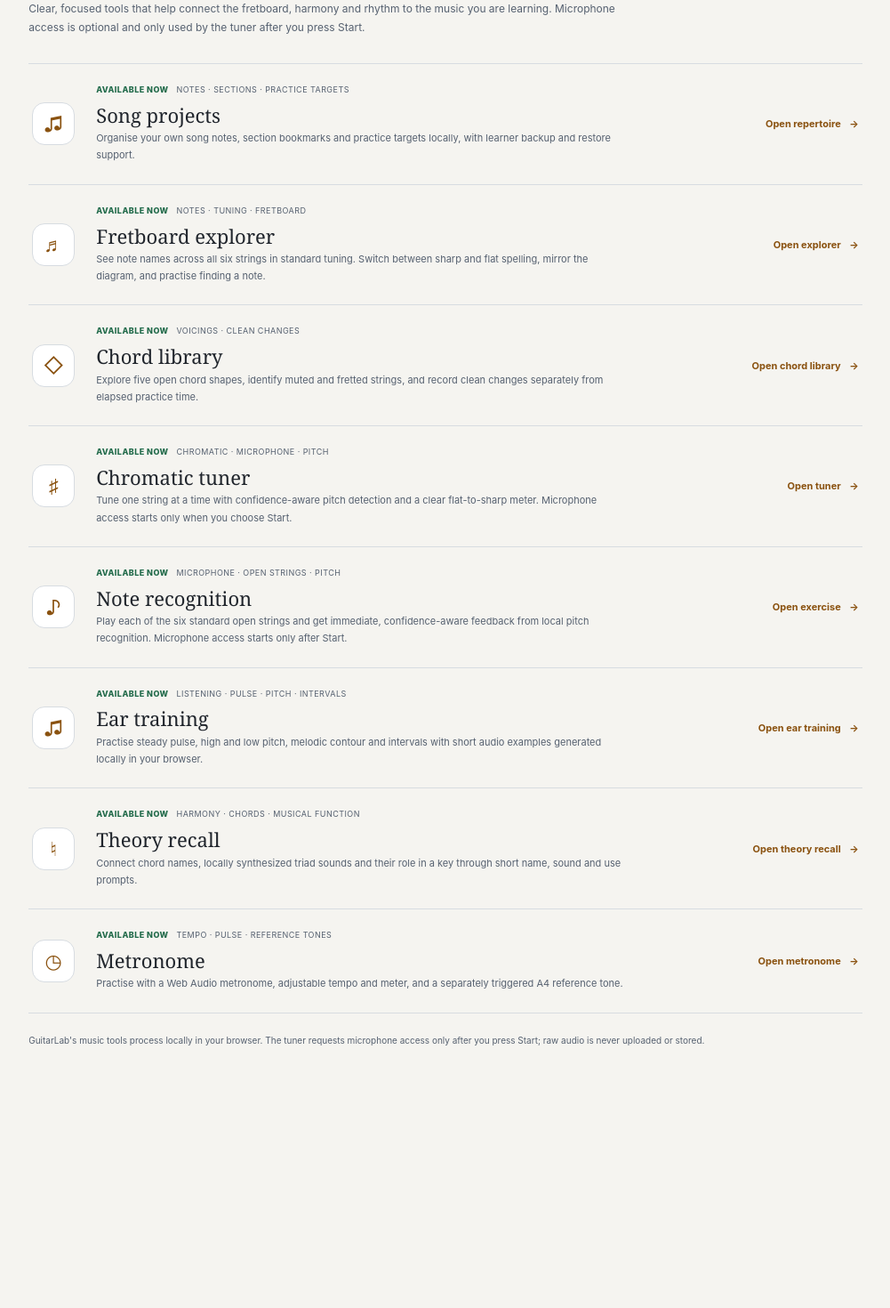
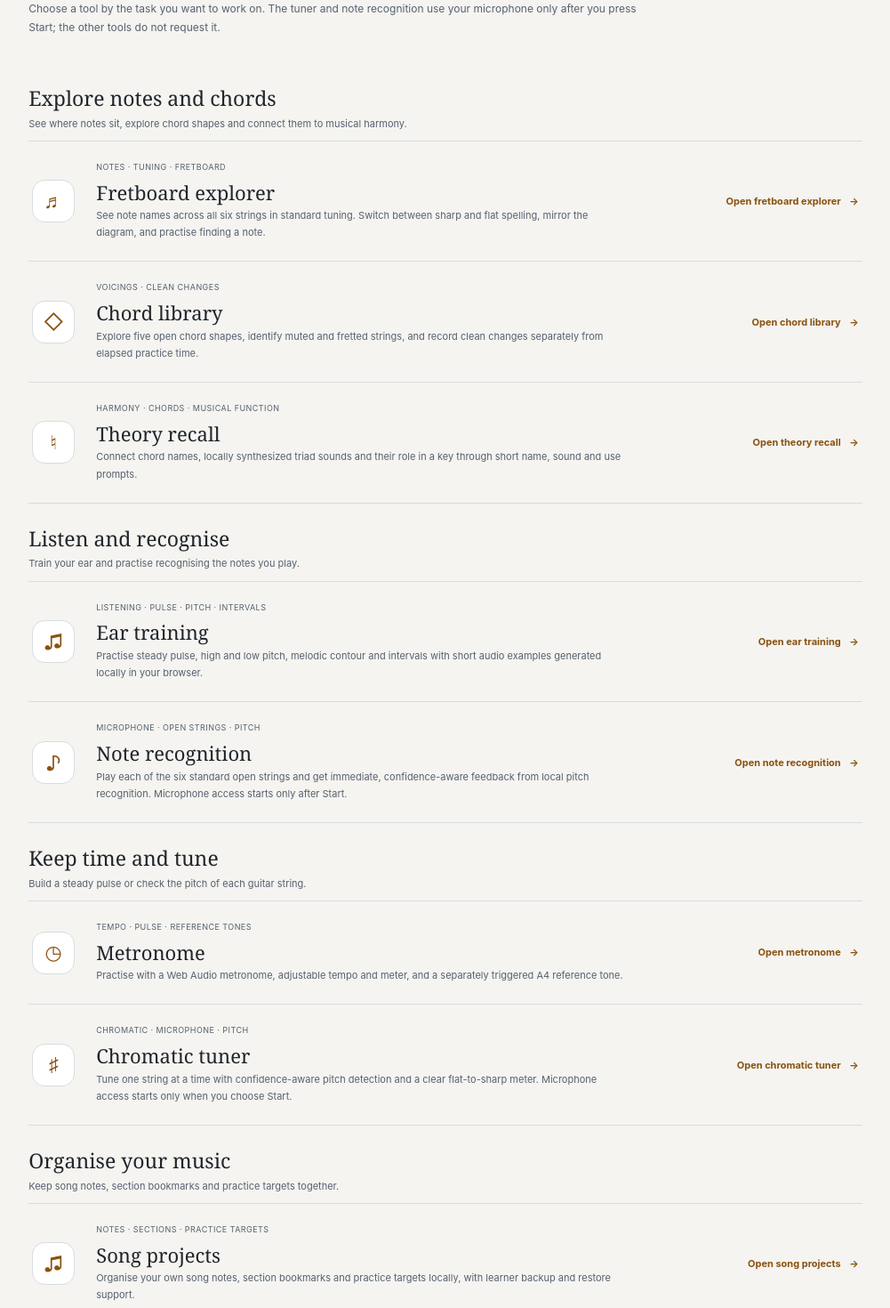
Before and after one commit to leenusdarnal/guitarlab, a SvelteKit app: page /tools in a window 1280 px wide. Shown: the part 260-1730 px from the top of the page at 89% size, without its empty margins (139-1140 px from the left). Before the commit the page ends 1508 px from the top, so only its background shows below. Built offline with nearby package versions, Linux system fonts and the light colour scheme.

Commit message:
feat(ux-12): group practice tools by learner intent

```diff
--- a/src/routes/tools/+page.svelte
+++ b/src/routes/tools/+page.svelte
@@ -6,52 +6,43 @@
   <title>Practice tools — GuitarLab</title>
   <meta
     name="description"
-    content="Explore the guitar fretboard and find the notes that support your practice."
+    content="Choose a guitar practice tool by what you want to explore, hear, recognise or practise."
   />
 </svelte:head>
 
 <main class="tools-page">
-  <a class="back-link" href={resolve('/')}>← Dashboard</a>
+  <a class="back-link" href={resolve('/')}>← Today</a>
   <header class="page-heading">
     <div class="eyebrow">THE PRACTICE WORKBENCH</div>
     <h1>Tools for your <em>practice.</em></h1>
     <p>
-      Clear, focused tools that help connect the fretboard, harmony and rhythm to
-      the music you are learning. Microphone access is optional and only used by the tuner after you press Start.
+      Choose a tool by the task you want to work on. The tuner and note recognition
+      use your microphone only after you press Start; the other tools do not request it.
     </p>
   </header>
 
-  <section class="tool-list" aria-label="GuitarLab tools">
-    <article class="tool-row available">
-      <div class="tool-symbol" aria-hidden="true">♫</div>
-      <div class="tool-copy">
-        <div class="tool-meta"><span class="available-label">Available now</span><span>Notes · Sections · Practice targets</span></div>
-        <h2>Song projects</h2>
-        <p>
-          Organise your own song notes, section bookmarks and practice targets
-          locally, with learner backup and restore support.
-        </p>
-      </div>
-      <a class="open-tool" href={resolve('/repertoire')}>Open repertoire <span aria-hidden="true">→</span></a>
-    </article>
-
-    <article class="tool-row available">
+  <section class="tool-group" aria-labelledby="explore-title">
+    <header class="tool-group-heading">
+      <h2 id="explore-title">Explore notes and chords</h2>
+      <p>See where notes sit, explore chord shapes and connect them to musical harmony.</p>
+    </header>
+    <div class="tool-list">
+    <article class="tool-row">
       <div class="tool-symbol" aria-hidden="true">♬</div>
       <div class="tool-copy">
-        <div class="tool-meta"><span class="available-label">Available now</span><span>Notes · Tuning · Fretboard</span></div>
+        <div class="tool-meta"><span>Notes · Tuning · Fretboard</span></div>
         <h2>Fretboard explorer</h2>
         <p>
           See note names across all six strings in standard tuning. Switch between
           sharp and flat spelling, mirror the diagram, and practise finding a note.
         </p>
       </div>
-      <a class="open-tool" href={resolve('/tools/fretboard')}>Open explorer <span aria-hidden="true">→</span></a>
+      <a class="open-tool" href={resolve('/tools/fretboard')}>Open fretboard explorer <span aria-hidden="true">→</span></a>
     </article>
-
-    <article class="tool-row available">
+    <article class="tool-row">
       <div class="tool-symbol" aria-hidden="true">◇</div>
       <div class="tool-copy">
-        <div class="tool-meta"><span class="available-label">Available now</span><span>Voicings · Clean changes</span></div>
+        <div class="tool-meta"><span>Voicings · Clean changes</span></div>
         <h2>Chord library</h2>
         <p>
           Explore five open chord shapes, identify muted and fretted strings, and
@@ -60,37 +51,31 @@
       </div>
       <a class="open-tool" href={resolve('/tools/chords')}>Open chord library <span aria-hidden="true">→</span></a>
     </article>
-
-    <article class="tool-row available">
-      <div class="tool-symbol" aria-hidden="true">♯</div>
+    <article class="tool-row">
+      <div class="tool-symbol" aria-hidden="true">♮</div>
       <div class="tool-copy">
-        <div class="tool-meta"><span class="available-label">Available now</span><span>Chromatic · Microphone · Pitch</span></div>
-        <h2>Chromatic tuner</h2>
+        <div class="tool-meta"><span>Harmony · Chords · Musical function</span></div>
+        <h2>Theory recall</h2>
         <p>
-          Tune one string at a time with confidence-aware pitch detection and a clear
-          flat-to-sharp meter. Microphone access starts only when you choose Start.
+          Connect chord names, locally synthesized triad sounds and their role
+          in a key through short name, sound and use prompts.
         </p>
       </div>
-      <a class="open-tool" href={resolve('/tools/tuner')}>Open tuner <span aria-hidden="true">→</span></a>
+      <a class="open-tool" href={resolve('/tools/theory-recall')}>Open theory recall <span aria-hidden="true">→</span></a>
     </article>
+    </div>
+  </section>
 
-    <article class="tool-row available">
-      <div class="tool-symbol" aria-hidden="true">♪</div>
-      <div class="tool-copy">
-        <div class="tool-meta"><span class="available-label">Available now</span><span>Microphone · Open strings · Pitch</span></div>
-        <h2>Note recognition</h2>
-        <p>
-          Play each of the six standard open strings and get immediate, confidence-aware
-          feedback from local pitch recognition. Microphone access starts only after Start.
-        </p>
-      </div>
-      <a class="open-tool" href={resolve('/tools/note-recognition')}>Open exercise <span aria-hidden="true">→</span></a>
-    </article>
-
-    <article class="tool-row available">
+  <section class="tool-group" aria-labelledby="listen-title">
+    <header class="tool-group-heading">
+      <h2 id="listen-title">Listen and recognise</h2>
+      <p>Train your ear and practise recognising the notes you play.</p>
+    </header>
+    <div class="tool-list">
+    <article class="tool-row">
       <div class="tool-symbol" aria-hidden="true">♫</div>
       <div class="tool-copy">
-        <div class="tool-meta"><span class="available-label">Available now</span><span>Listening · Pulse · Pitch · Intervals</span></div>
+        <div class="tool-meta"><span>Listening · Pulse · Pitch · Intervals</span></div>
         <h2>Ear training</h2>
         <p>
           Practise steady pulse, high and low pitch, melodic contour and intervals with
@@ -99,24 +84,31 @@
       </div>
       <a class="open-tool" href={resolve('/tools/ear-training')}>Open ear training <span aria-hidden="true">→</span></a>
     </article>
-
-    <article class="tool-row available">
-      <div class="tool-symbol" aria-hidden="true">♮</div>
+    <article class="tool-row">
+      <div class="tool-symbol" aria-hidden="true">♪</div>
       <div class="tool-copy">
-        <div class="tool-meta"><span class="available-label">Available now</span><span>Harmony · Chords · Musical function</span></div>
-        <h2>Theory recall</h2>
+        <div class="tool-meta"><span>Microphone · Open strings · Pitch</span></div>
+        <h2>Note recognition</h2>
         <p>
-          Connect chord names, locally synthesized triad sounds and their role
-          in a key through short name, sound and use prompts.
+          Play each of the six standard open strings and get immediate, confidence-aware
+          feedback from local pitch recognition. Microphone access starts only after Start.
         </p>
       </div>
-      <a class="open-tool" href={resolve('/tools/theory-recall')}>Open theory recall <span aria-hidden="true">→</span></a>
+      <a class="open-tool" href={resolve('/tools/note-recognition')}>Open note recognition <span aria-hidden="true">→</span></a>
     </article>
+    </div>
+  </section>
 
-    <article class="tool-row available">
+  <section class="tool-group" aria-labelledby="timing-title">
+    <header class="tool-group-heading">
+      <h2 id="timing-title">Keep time and tune</h2>
+      <p>Build a steady pulse or check the pitch of each guitar string.</p>
+    </header>
+    <div class="tool-list">
+    <article class="tool-row">
       <div class="tool-symbol" aria-hidden="true">◷</div>
       <div class="tool-copy">
-        <div class="tool-meta"><span class="available-label">Available now</span><span>Tempo · Pulse · Reference tones</span></div>
+        <div class="tool-meta"><span>Tempo · Pulse · Reference tones</span></div>
         <h2>Metronome</h2>
         <p>
           Practise with a Web Audio metronome, adjustable tempo and meter, and a
@@ -125,11 +117,46 @@
       </div>
       <a class="open-tool" href={resolve('/tools/metronome')}>Open metronome <span aria-hidden="true">→</span></a>
     </article>
+    <article class="tool-row">
+      <div class="tool-symbol" aria-hidden="true">♯</div>
+      <div class="tool-copy">
+        <div class="tool-meta"><span>Chromatic · Microphone · Pitch</span></div>
+        <h2>Chromatic tuner</h2>
+        <p>
+          Tune one string at a time with confidence-aware pitch detection and a clear
+          flat-to-sharp meter. Microphone access starts only when you choose Start.
+        </p>
+      </div>
+      <a class="open-tool" href={resolve('/tools/tuner')}>Open chromatic tuner <span aria-hidden="true">→</span></a>
+    </article>
+    </div>
+  </section>
+
+  <section class="tool-group" aria-labelledby="organise-title">
+    <header class="tool-group-heading">
+      <h2 id="organise-title">Organise your music</h2>
+      <p>Keep song notes, section bookmarks and practice targets together.</p>
+    </header>
+    <div class="tool-list">
+    <article class="tool-row">
+      <div class="tool-symbol" aria-hidden="true">♫</div>
+      <div class="tool-copy">
+        <div class="tool-meta"><span>Notes · Sections · Practice targets</span></div>
+        <h2>Song projects</h2>
+        <p>
+          Organise your own song notes, section bookmarks and practice targets
+          locally, with learner backup and restore support.
+        </p>
+      </div>
+      <a class="open-tool" href={resolve('/repertoire')}>Open song projects <span aria-hidden="true">→</span></a>
+    </article>
+    </div>
   </section>
 
   <p class="privacy-note">
-    GuitarLab's music tools process locally in your browser. The tuner requests microphone
-    access only after you press Start; raw audio is never uploaded or stored.
+    Chromatic tuner and Note recognition are the only tools that request microphone access,
+    and each waits for your explicit Start action. Audio analysis stays in this browser;
+    raw audio is not uploaded or saved.
   </p>
 </main>
 
@@ -171,6 +198,25 @@
     font-size: 12px;
     line-height: 1.75;
   }
+  .tool-group {
+    margin-top: 26px;
+  }
+  .tool-group-heading {
+    display: grid;
+    gap: 5px;
+    margin-bottom: 10px;
+  }
+  .tool-group-heading h2 {
+    margin: 0;
+    font: 500 23px / 1.2 Georgia, serif;
+  }
+  .tool-group-heading p {
+    max-width: 620px;
+    margin: 0;
+    color: var(--muted);
+    font-size: 11px;
+    line-height: 1.65;
+  }
   .tool-list {
     display: grid;
     border-top: 1px solid var(--border);
@@ -202,10 +248,6 @@
     font-size: 9px;
     letter-spacing: 0.45px;
     text-transform: uppercase;
-  }
-  .available-label {
-    color: var(--success);
-    font-weight: 800;
   }
   .tool-copy h2 {
     margin: 7px 0 4px;
@@ -243,6 +285,9 @@
     .tools-page {
       padding-top: 24px;
     }
+    .tool-group-heading h2 {
+      font-size: 21px;
+    }
     .tool-row {
       grid-template-columns: 42px minmax(0, 1fr);
       gap: 12px;
```
